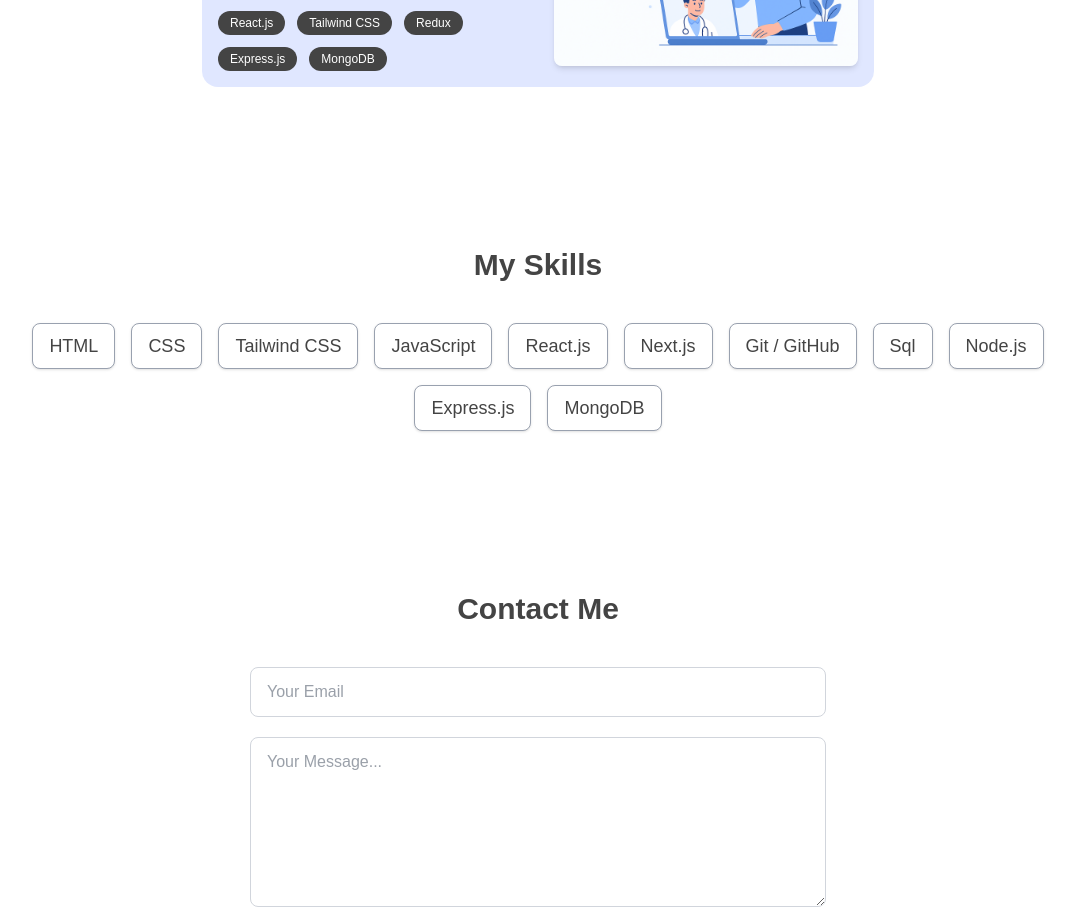
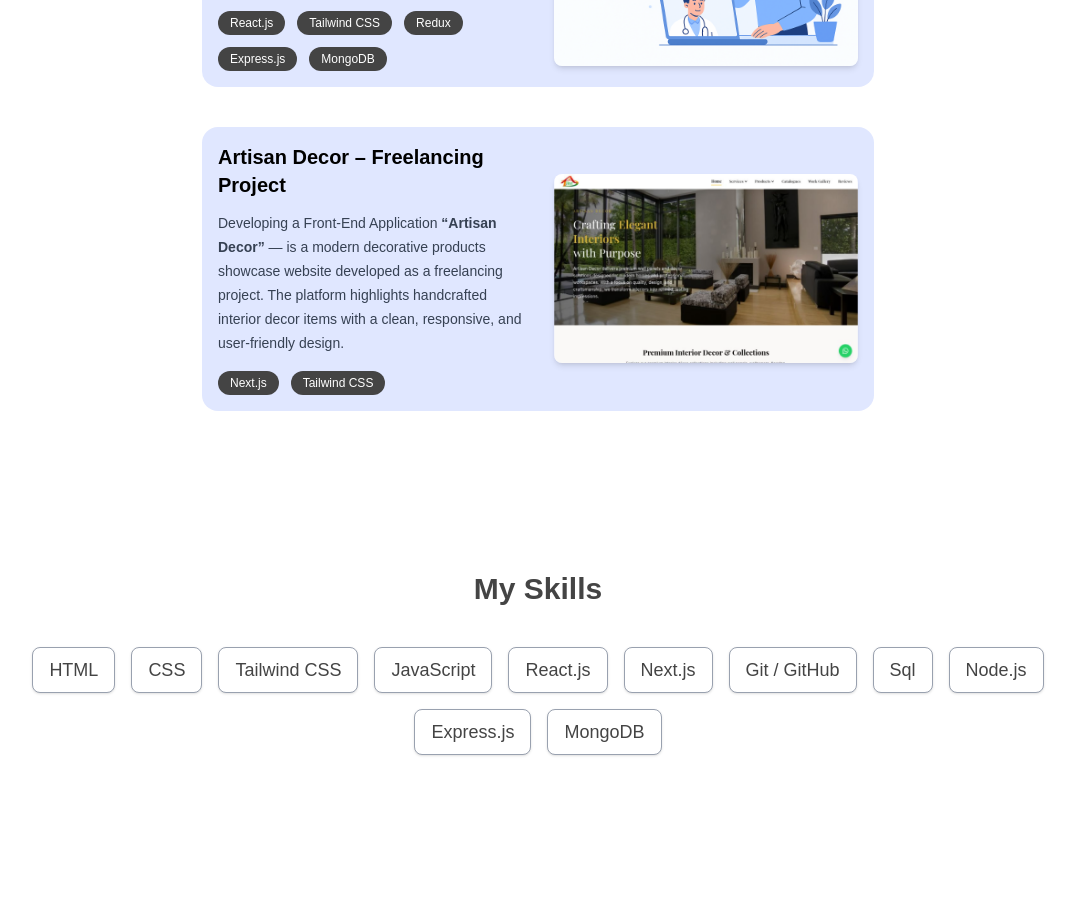
Before and after one commit to Anmolsharma1228/MyPortfolio, a React (Vite) app: page / in a window 1280 px wide. Shown: the part 1700-2621 px from the top of the page, without its empty margins (102-1177 px from the left). Built offline with nearby package versions, Linux system fonts and the light colour scheme.

Commit message:
Add Artsian decor project

```diff
--- a/src/Pages/Home.jsx
+++ b/src/Pages/Home.jsx
@@ -4,6 +4,7 @@ import { motion } from "framer-motion";
 import profile from "../assets/images/profile.jpg";
 import Hotel from "../assets/images/Hotel.png";
 import Appointment from "../assets/images/Appointment.png";
+import Artisan from '../assets/images/Artisan.png'
 import { FaLinkedin, FaGithubSquare } from "react-icons/fa";
 import { BsDownload } from "react-icons/bs";
 export const Home = () => {
@@ -226,6 +227,48 @@ export const Home = () => {
             </div>{" "}
           </motion.div>{" "}
         </Link>{" "}
+        {/* PROJECT 3 */}{" "}
+        <Link to="https://www.artisandec.in/">
+          {" "}
+          <motion.div
+            initial={{ opacity: 0, scale: 0.95 }}
+            whileInView={{ opacity: 1, scale: 1 }}
+            transition={{ duration: 0.7 }}
+            viewport={{ once: true }}
+            className="bg-indigo-100 py-4 px-4 rounded-2xl max-w-2xl mx-auto mt-10 flex flex-col md:flex-row items-center gap-8"
+          >
+            {" "}
+            <div className="md:w-1/2 text-center md:text-left">
+              {" "}
+              <h2 className="font-semibold text-xl mb-3">
+                Artisan Decor – Freelancing Project
+              </h2>{" "}
+              <p className="text-sm text-gray-700 leading-6 mb-4">
+                {" "}
+                Developing a Front-End Application{" "}
+                <strong>“Artisan Decor”</strong> — is a modern decorative products showcase website developed as a freelancing project. The platform highlights handcrafted interior decor items with a clean, responsive, and user-friendly design.{" "}
+              </p>{" "}
+              <div className="flex flex-wrap gap-3 mt-4 justify-center md:justify-start">
+                {" "}
+                <span className="px-3 py-1 text-xs text-white bg-[#444444] rounded-full">
+                  Next.js
+                </span>{" "}
+                <span className="px-3 py-1 text-xs text-white bg-[#444444] rounded-full">
+                  Tailwind CSS
+                </span>{" "}
+              </div>{" "}
+            </div>{" "}
+            <div className="md:w-1/2 flex justify-center">
+              {" "}
+              <motion.img
+                whileHover={{ scale: 1.05 }}
+                src={Artisan}
+                alt="Doctor UI"
+                className="w-full max-w-sm rounded-lg shadow-md"
+              />{" "}
+            </div>{" "}
+          </motion.div>{" "}
+        </Link>{" "}
       </motion.section>{" "}
       {/* SKILLS SECTION */}{" "}
       <motion.section
--- a/src/components/Navbar.jsx
+++ b/src/components/Navbar.jsx
@@ -2,7 +2,7 @@ import React from "react";
 
 export const Navbar = () => {
   return (
-    <nav className="fixed top-4 left-1/2 -translate-x-1/2 z-50 px-3 w-[420px] sm:w-[500px]">
+    <nav className="fixed top-0 left-1/2 -translate-x-1/2 z-50 px-3 w-[420px] sm:w-[500px]">
       <div
         className="
           bg-white/80 backdrop-blur-lg
```
Also changed, not shown: src/assets/images/Artisan.png (added).
